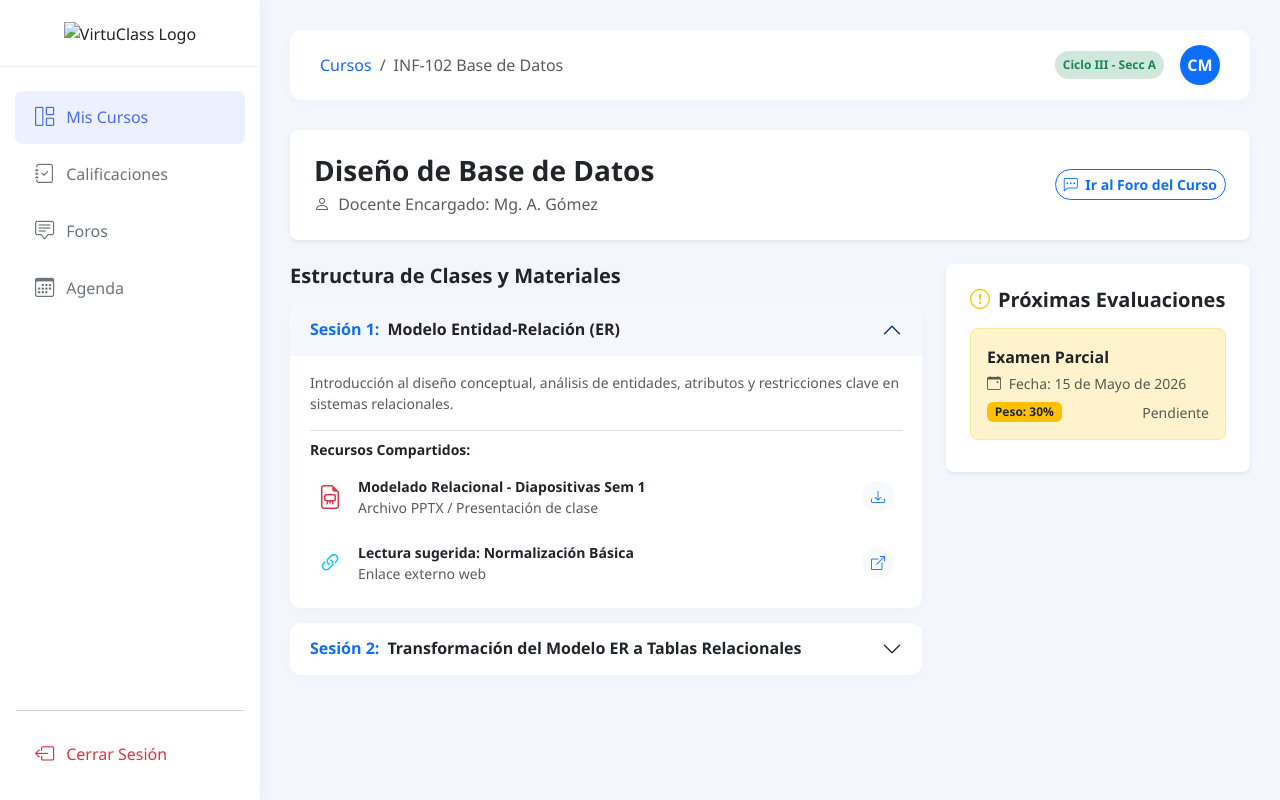
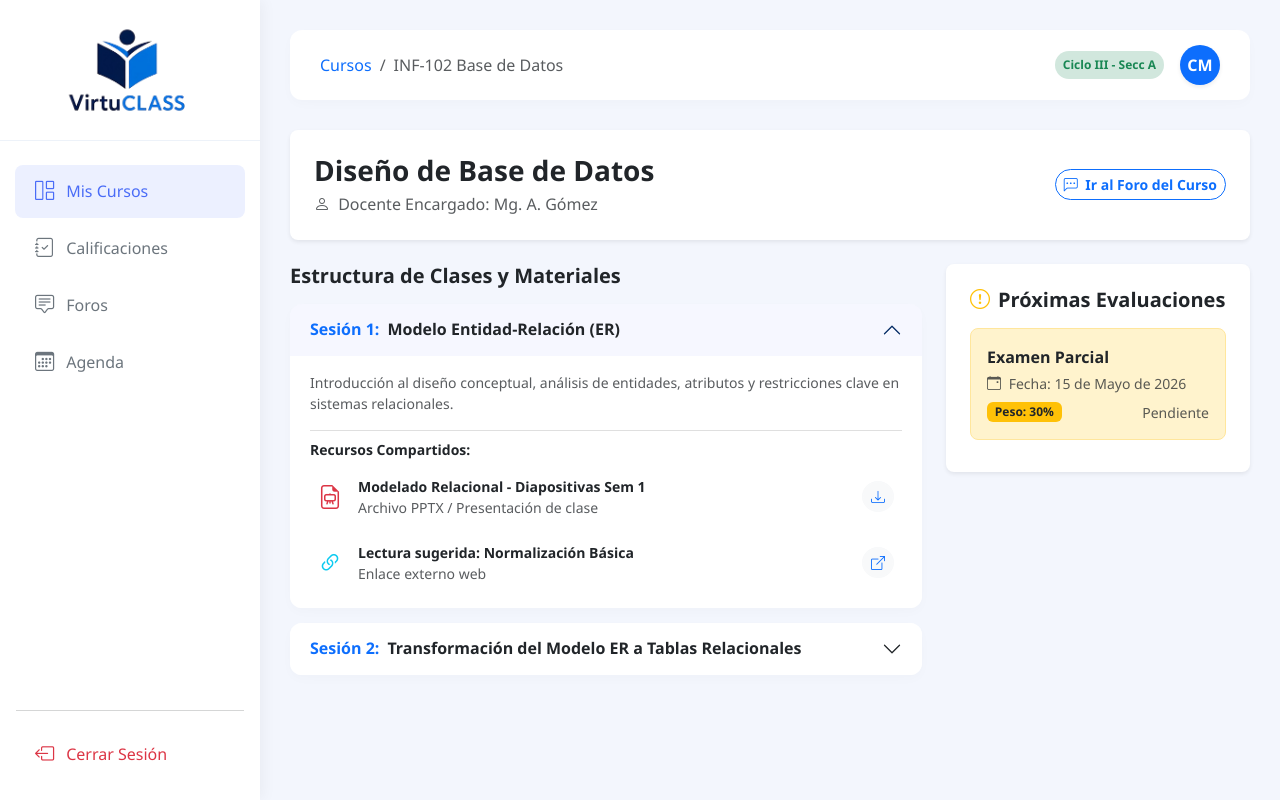
Before and after one commit to haroldrs/VirtualClass, a plain HTML site: page frontend/clase-detalle.html in a window 1280 px wide. Drawn offline with nearby package versions, Linux system fonts and the light colour scheme.

Commit message:
Update clase-detalle.html

```diff
--- a/frontend/clase-detalle.html
+++ b/frontend/clase-detalle.html
@@ -112,7 +112,7 @@
 
     <div class="sidebar" id="sidebar">
         <div class="brand-area text-center">
-            <img src="virtuclass_logo.png" alt="VirtuClass Logo" class="brand-logo">
+            <img src="source/virtuclass_logo.png" alt="VirtuClass Logo" class="brand-logo">
         </div>
         <div class="mt-4">
             <a href="dashboard.html" class="nav-link-custom active">
```
